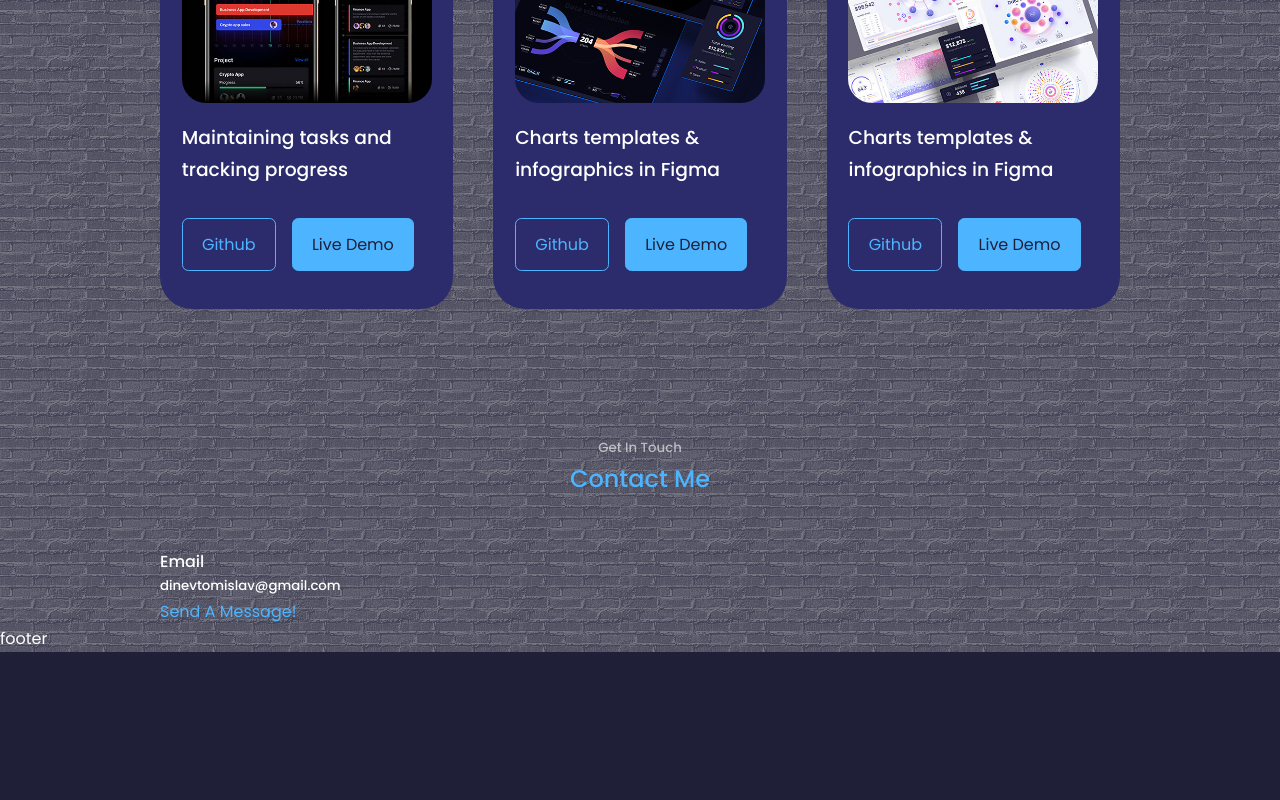
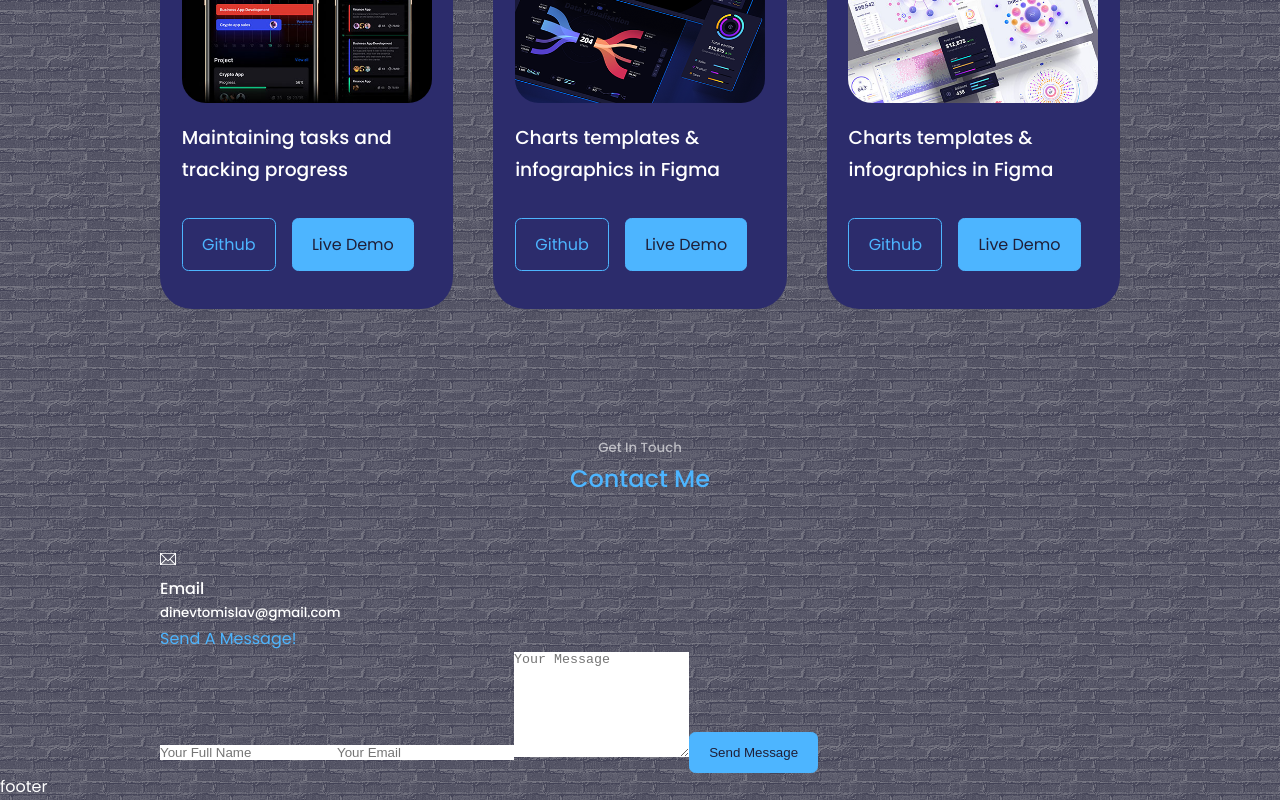
Before and after one commit to dinevtomislav/Portfolio, a React (Create React App) app in the folder react-portfolio-website/: page / in a window 1280 px wide. Shown: the part 3991-4791 px from the top of the page. Before the commit the page ends 4643 px from the top, so only its background shows below. Built offline with nearby package versions, Linux system fonts and the light colour scheme.

Commit message:
form added to contact

```diff
--- a/react-portfolio-website/src/components/contact/Contact.jsx
+++ b/react-portfolio-website/src/components/contact/Contact.jsx
@@ -1,5 +1,6 @@
 import React from 'react'
 import './contact.css'
+import {TfiEmail} from 'react-icons/tfi'
 
 const Contacts = () => {
   return (
@@ -10,12 +11,18 @@
       <div className='container contact__container'>
         <div className='contact__options'>
           <article className='contact__option'>
+            <TfiEmail/>
             <h4>Email</h4>
             <h5>dinevtomislav@gmail.com</h5>
-            <a href='mailto:dinevtomislav@gmail.com'>Send A Message!</a>
+            <a href='mailto:dinevtomislav@gmail.com' target='_blank'>Send A Message!</a>
           </article>
         </div>
-        <form action=''></form>
+        <form action=''>
+          <input type='text' name='name' placeholder='Your Full Name' required />
+          <input type='email' name='email' placeholder='Your Email' required />
+          <textarea name='message' rows='7' placeholder='Your Message' required />
+          <button type='submit' className='btn btn-primary'>Send Message</button>
+        </form>
       </div>
     </section>
   )
```
